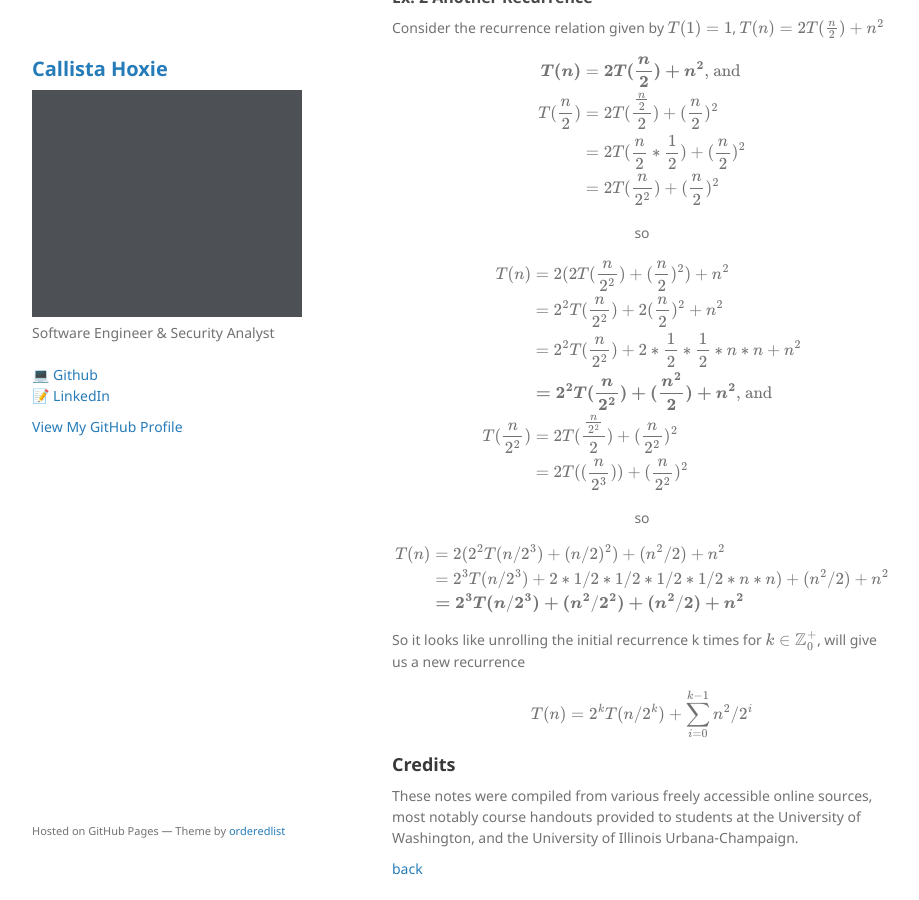
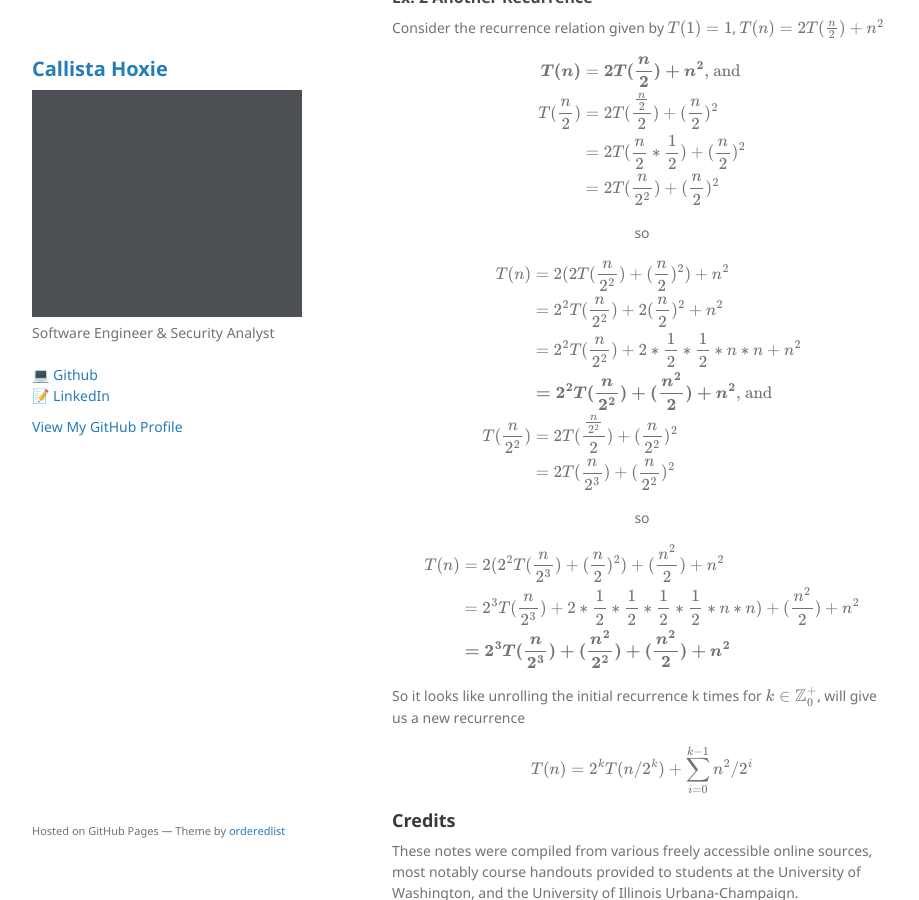
Before and after one commit to callistajosette/callistajosette.github.io, a Jekyll site: the page built from project-crease.md, in a window 1280 px wide and 900 px high, scrolled down 1286 px. Shown: the whole window, without its empty margins (178-1097 px from the left). Built offline with Jekyll 4.4.1, drawn with Linux system fonts in a browser that asks for light colours; our own code applies the rules of GitHub Pages for plain Markdown files.

Commit message:
Update project-crease.md

```diff
--- a/project-crease.md
+++ b/project-crease.md
@@ -116,15 +116,15 @@ T(n) & = 2(2T(\frac{n}{2^{2}})+(\frac{n}{2})^{2}) + n^{2} \\
 & = 2^{2}T(\frac{n}{2^{2}})+2*\frac{1}{2}*\frac{1}{2}*n*n + n^{2} \\
 & \boldsymbol{= 2^{2}T(\frac{n}{2^{2}})+(\frac{n^{2}}{2}) + n^{2}} \text{, and} \\
 T(\frac{n}{2^{2}}) & = 2T(\frac{\frac{n}{2^{2}}}{2}) + (\frac{n}{2^{2}})^{2} \\
-& = 2T((\frac{n}{2^{3}})) + (\frac{n}{2^{2}})^{2} \\
+& = 2T(\frac{n}{2^{3}}) + (\frac{n}{2^{2}})^{2} \\
 \end{align*}
 $$
 so
 $$
 \begin{align*}
-T(n) & = 2(2^{2}T(n/2^{3})+(n/2)^{2})+ (n^{2}/2) + n^{2} \\
-& = 2^{3}T(n/2^{3})+2*1/2*1/2*1/2*1/2*n*n)+ (n^{2}/2) + n^{2} \\
-& \boldsymbol{= 2^{3}T(n/2^{3})+(n^{2}/2^{2})+ (n^{2}/2) + n^{2}}
+T(n) & = 2(2^{2}T(\frac{n}{2^{3}})+(\frac{n}{2})^{2})+ (\frac{n^{2}}{2}) + n^{2} \\
+& = 2^{3}T(\frac{n}{2^{3}})+2*\frac{1}{2}*\frac{1}{2}*\frac{1}{2}*\frac{1}{2}*n*n)+ (\frac{n^{2}}{2}) + n^{2} \\
+& \boldsymbol{= 2^{3}T(\frac{n}{2^{3}})+(\frac{n^{2}}{2^{2}})+ (\frac{n^{2}}{2}) + n^{2}}
 \end{align*}
 $$
 </center>
```
